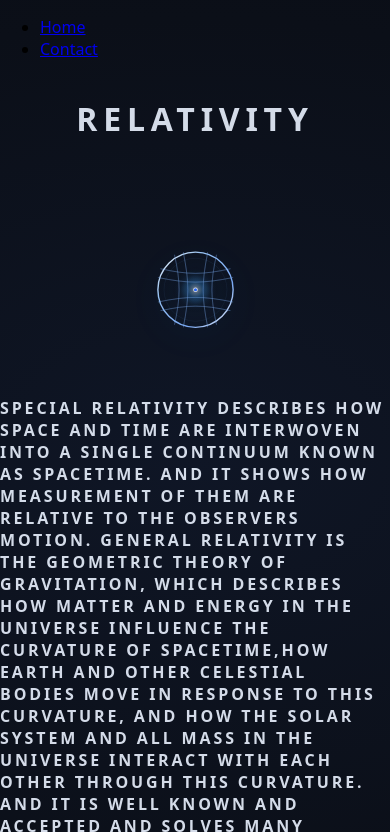
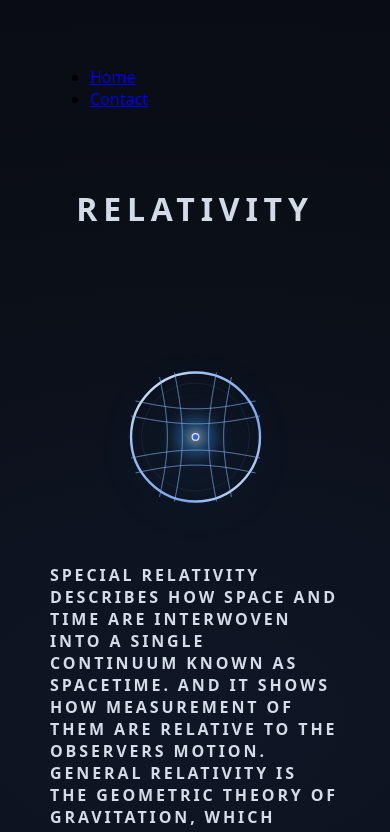
Before and after one commit to ShirinJoylal/unrealmind, a plain HTML site: page chomesample.html in a window 390 px wide. Shown: the top 832 px of the page. Drawn offline with Linux system fonts and the light colour scheme.

Commit message:
update styles in chomesample.html for improved layout and responsiveness

```diff
--- a/chomesample.html
+++ b/chomesample.html
@@ -15,7 +15,7 @@
   }
   *{box-sizing:border-box}
   body{
-    margin:0; min-height:100svh; display:grid;
+    margin:50px; min-height:200svh; display:grid;
     background: radial-gradient(1200px 800px at 50% 40%, #0f1626 0%, var(--bg) 55%, #080b12 100%);
     font-family: ui-sans-serif, system-ui, -apple-system, Segoe UI, Roboto, Inter, Arial, sans-serif;
   }
@@ -23,7 +23,7 @@
     display:grid; gap:22px; place-items:center; padding: 20px;
   }
   .logo-container{
-    width:min(78vmin, 560px); aspect-ratio:1/1; display:block;
+    width:min(178vmin, 100%); aspect-ratio:1/1; display:block;
     filter: drop-shadow(0 10px 30px rgba(62,166,255,.25));
     margin-top: 20px; /* Space from the very top */
   }
@@ -52,7 +52,7 @@
 <h1 class="brand" style="text-align:center;">RELATIVITY</h1>
 <div class="wrap" style="text-align:top; margin-top: 20px;">
   <!-- Responsive SVG logo -->
-  <svg class="logo pulse" viewBox="0 0 1000 1000" role="img" aria-labelledby="title desc" width="50%" height="50%">
+  <svg class="logo pulse" viewBox="0 0 1000 1000" role="img" aria-labelledby="title desc" width="70%" height="70%">
     <title id="title">Relativity Logo with Inward-Bending Grid</title>
     <desc id="desc">A circular emblem with curved latitude and longitude lines bending inward toward a bright core.</desc>
     <!-- defs: gradients & glow -->
@@ -69,7 +69,7 @@
         <stop offset="70%" stop-color="var(--grid)"/>
         <stop offset="100%" stop-color="white" />
       </linearGradient>
-      <filter id="soften" x="-5%" y="-5%" width="110%" height="110%">
+      <filter id="soften" x="-5%" y="-5%" width="150%" height="150%">
         <feGaussianBlur in="SourceGraphic" stdDeviation="0.6" result="b"/>
         <feBlend in="SourceGraphic" in2="b" mode="screen"/>
       </filter>
```
